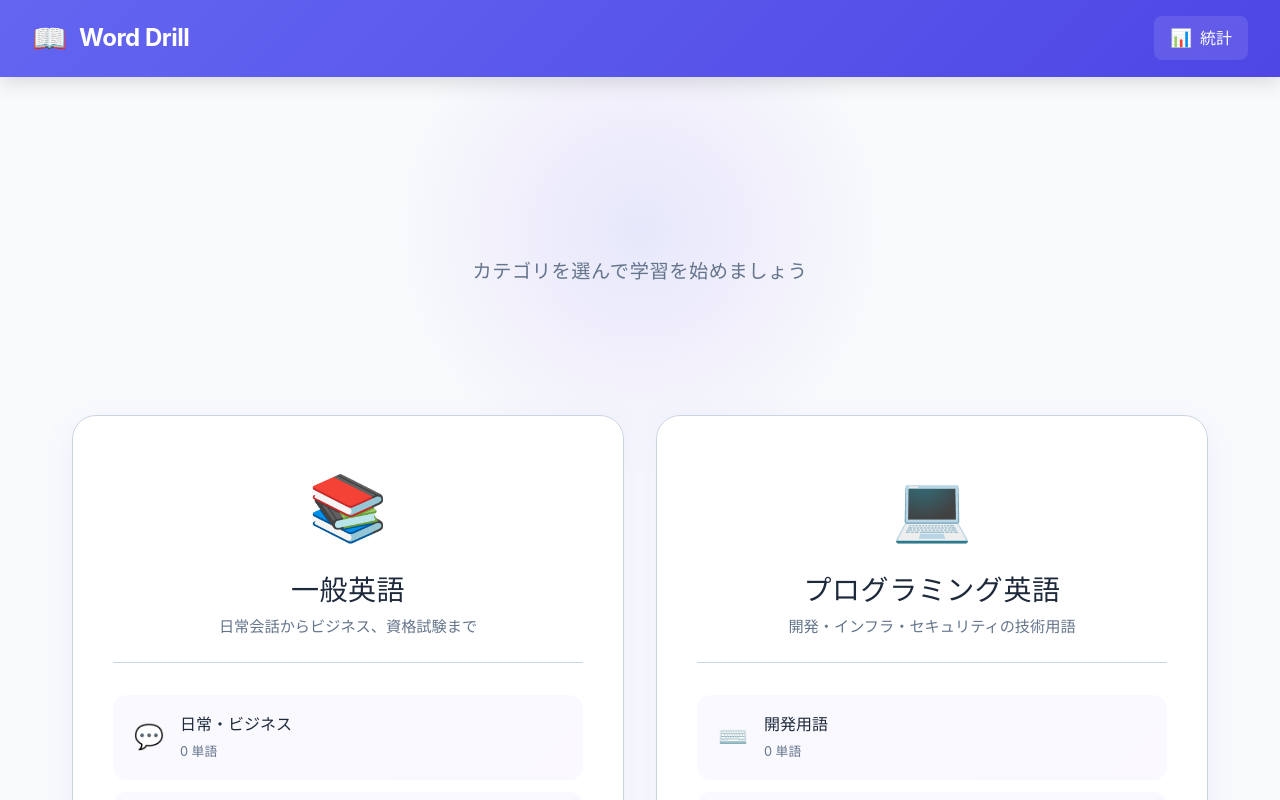
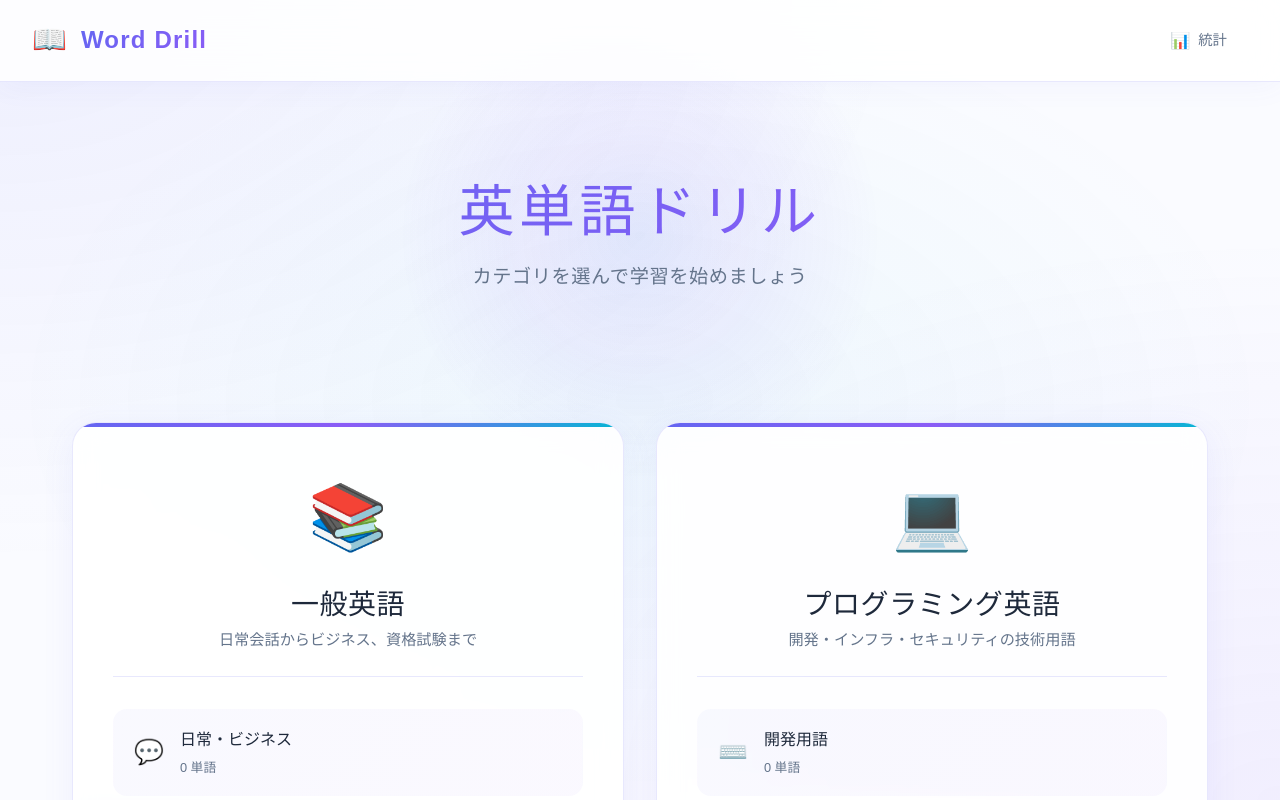
Before and after one commit to DIO0550/word-drill, a React (Vite) app: page / in a window 1280 px wide. Shown: the top 800 px of the page. Built offline with nearby package versions, Linux system fonts and the light colour scheme.

Commit message:
Style: ホームページのスタイル改善 - ホバーアニメーションとレ

```diff
--- a/src/components/Header/Header.css
+++ b/src/components/Header/Header.css
@@ -3,56 +3,75 @@
   justify-content: space-between;
   align-items: center;
   padding: 1rem 2rem;
-  background: linear-gradient(135deg, var(--color-primary) 0%, var(--color-primary-dark) 100%);
-  box-shadow: 0 4px 20px rgba(0, 0, 0, 0.15);
+  background: var(--color-bg-glass);
+  backdrop-filter: blur(20px);
+  -webkit-backdrop-filter: blur(20px);
+  border-bottom: 1px solid var(--color-border);
   position: sticky;
   top: 0;
   z-index: 100;
+  box-shadow: 0 4px 30px rgba(99, 102, 241, 0.05);
 }
 
 .header__logo {
   display: flex;
   align-items: center;
-  gap: 0.75rem;
+  gap: 0.875rem;
   text-decoration: none;
-  color: var(--color-text-light);
+  color: var(--color-text-primary);
+  transition: all 0.3s ease;
+}
+
+.header__logo:hover {
+  transform: scale(1.02);
 }
 
 .header__logo-icon {
   font-size: 1.75rem;
+  animation: float 3s ease-in-out infinite;
 }
 
 .header__logo-text {
+  font-family: var(--font-display);
   font-size: 1.5rem;
   font-weight: 700;
-  letter-spacing: -0.02em;
+  letter-spacing: 0.05em;
+  background: linear-gradient(135deg, var(--color-primary), var(--color-secondary));
+  -webkit-background-clip: text;
+  -webkit-text-fill-color: transparent;
+  background-clip: text;
 }
 
 .header__nav {
   display: flex;
-  gap: 1.5rem;
+  gap: 1rem;
 }
 
 .header__nav-link {
   display: flex;
   align-items: center;
   gap: 0.5rem;
-  padding: 0.5rem 1rem;
-  border-radius: 8px;
+  padding: 0.625rem 1.25rem;
+  border-radius: 10px;
   text-decoration: none;
-  color: var(--color-text-light);
+  color: var(--color-text-secondary);
   font-weight: 500;
-  transition: all 0.2s ease;
-  background: rgba(255, 255, 255, 0.1);
+  font-size: 0.9rem;
+  transition: all 0.3s cubic-bezier(0.4, 0, 0.2, 1);
+  border: 1px solid transparent;
+  background: transparent;
 }
 
 .header__nav-link:hover {
-  background: rgba(255, 255, 255, 0.2);
+  color: var(--color-primary);
+  background: rgba(99, 102, 241, 0.08);
+  border-color: var(--color-border);
   transform: translateY(-2px);
+  box-shadow: 0 4px 15px rgba(99, 102, 241, 0.1);
 }
 
 .header__nav-link-icon {
-  font-size: 1.1rem;
+  font-size: 1rem;
 }
 
 @media (max-width: 600px) {
@@ -67,4 +86,8 @@
   .header__nav-link span:not(.header__nav-link-icon) {
     display: none;
   }
+
+  .header__nav-link {
+    padding: 0.5rem;
+  }
 }
--- a/src/index.css
+++ b/src/index.css
@@ -1,23 +1,34 @@
 :root {
-  /* Colors */
+  /* Fresh Light Color Palette */
   --color-primary: #6366f1;
-  --color-primary-dark: #4f46e5;
-  --color-accent: #8b5cf6;
-  --color-bg-primary: #0f172a;
-  --color-bg-secondary: #1e293b;
-  --color-card-bg: #1e293b;
-  --color-border: #334155;
-  --color-text-primary: #f1f5f9;
-  --color-text-secondary: #94a3b8;
-  --color-text-light: #ffffff;
+  --color-primary-light: #818cf8;
+  --color-primary-glow: rgba(99, 102, 241, 0.2);
+  --color-secondary: #8b5cf6;
+  --color-secondary-glow: rgba(139, 92, 246, 0.2);
+  --color-accent: #06b6d4;
   --color-success: #10b981;
   --color-error: #ef4444;
 
-  font-family: 'Inter', system-ui, -apple-system, BlinkMacSystemFont, sans-serif;
-  line-height: 1.6;
+  --color-bg-primary: #fafbff;
+  --color-bg-secondary: #f1f5f9;
+  --color-bg-glass: rgba(255, 255, 255, 0.85);
+  --color-card-bg: rgba(255, 255, 255, 0.9);
+  --color-border: rgba(99, 102, 241, 0.15);
+  --color-border-hover: rgba(99, 102, 241, 0.3);
+
+  --color-text-primary: #1e293b;
+  --color-text-secondary: #64748b;
+  --color-text-light: #ffffff;
+
+  /* Typography */
+  --font-display: 'Orbitron', sans-serif;
+  --font-body: 'Noto Sans JP', sans-serif;
+
+  font-family: var(--font-body);
+  line-height: 1.7;
   font-weight: 400;
 
-  color-scheme: dark;
+  color-scheme: light;
   color: var(--color-text-primary);
   background-color: var(--color-bg-primary);
 
@@ -35,44 +46,73 @@ body {
   margin: 0;
   min-width: 320px;
   min-height: 100vh;
+  background:
+    radial-gradient(ellipse at 0% 0%, rgba(99, 102, 241, 0.08) 0%, transparent 50%),
+    radial-gradient(ellipse at 100% 100%, rgba(139, 92, 246, 0.08) 0%, transparent 50%),
+    radial-gradient(ellipse at 50% 50%, rgba(6, 182, 212, 0.05) 0%, transparent 70%),
+    var(--color-bg-primary);
+  background-attachment: fixed;
 }
 
 a {
   color: var(--color-primary);
   text-decoration: none;
-  transition: color 0.2s ease;
+  transition: all 0.3s cubic-bezier(0.4, 0, 0.2, 1);
 }
 
 a:hover {
-  color: var(--color-accent);
+  color: var(--color-secondary);
 }
 
 h1, h2, h3, h4, h5, h6 {
+  font-family: var(--font-display);
   line-height: 1.2;
+  letter-spacing: 0.02em;
+  color: var(--color-text-primary);
 }
 
 button {
-  border-radius: 8px;
-  border: 1px solid transparent;
-  padding: 0.75rem 1.5rem;
+  border-radius: 12px;
+  border: none;
+  padding: 0.875rem 1.75rem;
   font-size: 1rem;
   font-weight: 600;
-  font-family: inherit;
-  background: linear-gradient(135deg, var(--color-primary), var(--color-accent));
+  font-family: var(--font-display);
+  background: linear-gradient(135deg, var(--color-primary), var(--color-secondary));
   color: var(--color-text-light);
   cursor: pointer;
-  transition: all 0.2s ease;
+  transition: all 0.3s cubic-bezier(0.4, 0, 0.2, 1);
+  text-transform: uppercase;
+  letter-spacing: 0.08em;
+  position: relative;
+  overflow: hidden;
+  box-shadow: 0 4px 15px var(--color-primary-glow);
+}
+
+button::before {
+  content: '';
+  position: absolute;
+  inset: 0;
+  background: linear-gradient(135deg, transparent, rgba(255, 255, 255, 0.2), transparent);
+  transform: translateX(-100%);
+  transition: transform 0.5s ease;
 }
 
 button:hover {
-  transform: translateY(-2px);
-  box-shadow: 0 8px 20px rgba(99, 102, 241, 0.3);
+  transform: translateY(-3px);
+  box-shadow:
+    0 10px 30px var(--color-primary-glow),
+    0 4px 15px var(--color-secondary-glow);
+}
+
+button:hover::before {
+  transform: translateX(100%);
 }
 
 button:focus,
 button:focus-visible {
-  outline: 2px solid var(--color-accent);
-  outline-offset: 2px;
+  outline: 2px solid var(--color-primary);
+  outline-offset: 3px;
 }
 
 .app-container {
@@ -85,14 +125,63 @@ button:focus-visible {
   flex: 1;
 }
 
-@media (prefers-color-scheme: light) {
-  :root {
-    --color-bg-primary: #f8fafc;
-    --color-bg-secondary: #e2e8f0;
-    --color-card-bg: #ffffff;
-    --color-border: #cbd5e1;
-    --color-text-primary: #1e293b;
-    --color-text-secondary: #64748b;
-    color-scheme: light;
+/* Selection */
+::selection {
+  background: var(--color-primary);
+  color: var(--color-text-light);
+}
+
+/* Scrollbar */
+::-webkit-scrollbar {
+  width: 8px;
+}
+
+::-webkit-scrollbar-track {
+  background: var(--color-bg-secondary);
+}
+
+::-webkit-scrollbar-thumb {
+  background: linear-gradient(180deg, var(--color-primary), var(--color-secondary));
+  border-radius: 4px;
+}
+
+::-webkit-scrollbar-thumb:hover {
+  background: var(--color-primary);
+}
+
+/* Animations */
+@keyframes pulse-glow {
+  0%, 100% {
+    opacity: 1;
+  }
+  50% {
+    opacity: 0.5;
   }
 }
+
+@keyframes float {
+  0%, 100% {
+    transform: translateY(0);
+  }
+  50% {
+    transform: translateY(-8px);
+  }
+}
+
+@keyframes shimmer {
+  0% {
+    background-position: -200% center;
+  }
+  100% {
+    background-position: 200% center;
+  }
+}
+
+@keyframes gradient-shift {
+  0%, 100% {
+    background-position: 0% 50%;
+  }
+  50% {
+    background-position: 100% 50%;
+  }
+}
```
Also changed, not shown: src/components/CategoryCard/CategoryCard.css (+95 -25 lines).
